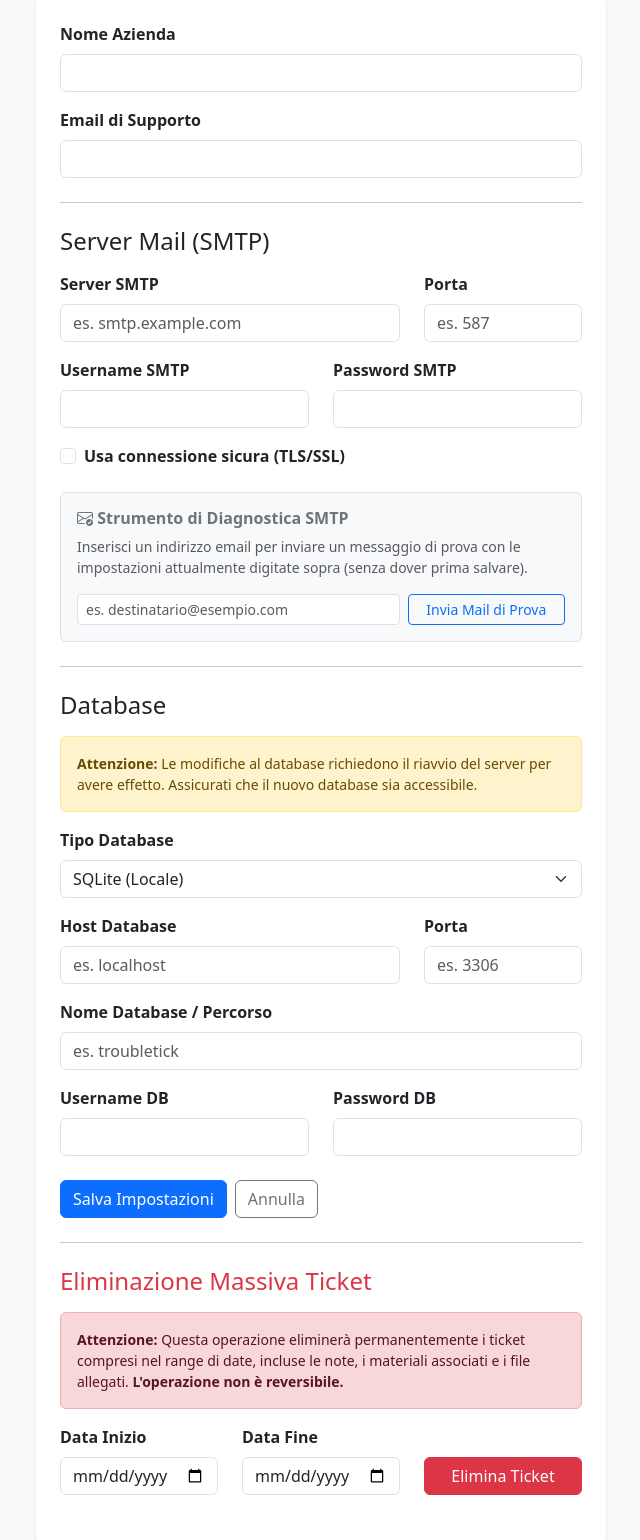
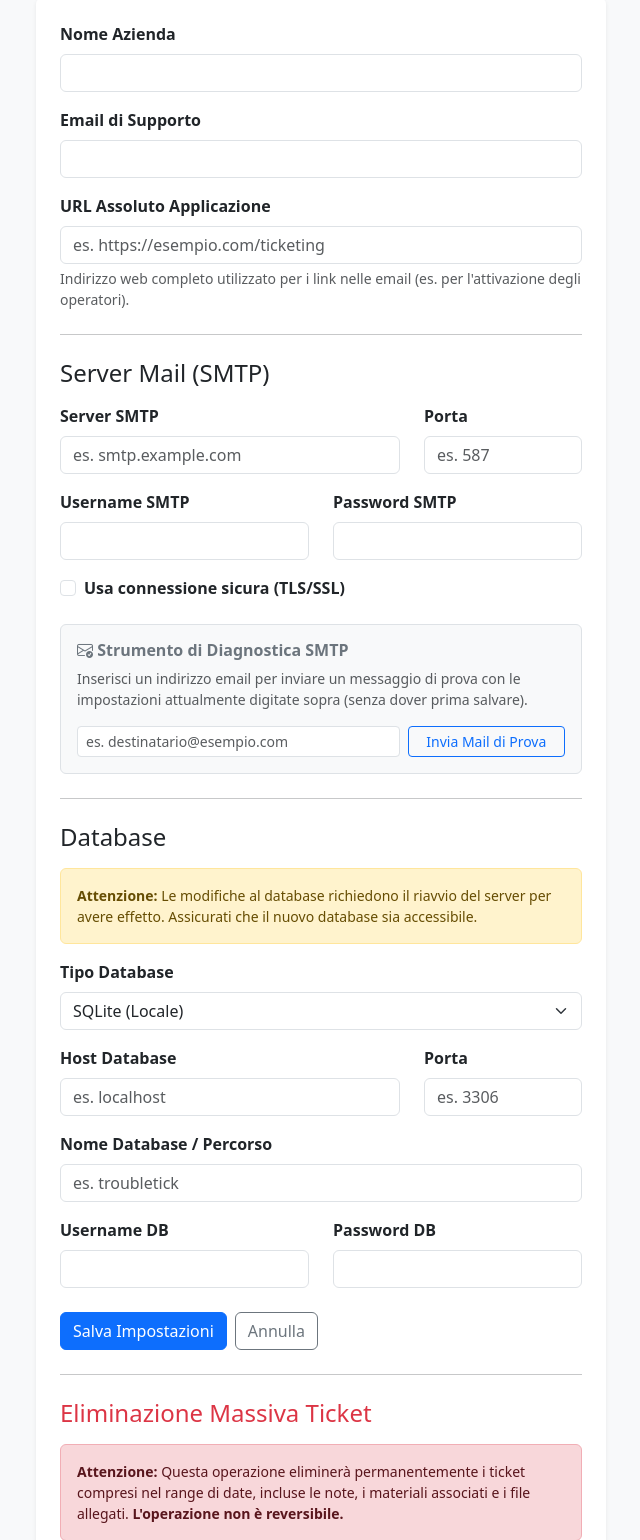
Before and after one commit to sscriboni/ticketing, a FastAPI app: template troubletick_standalone_windows_v7_4_sqlite/app/templates/admin_impostazioni.html in a window 1280 px wide. Shown: the part 167-1707 px from the top of the page, without its empty margins (319-959 px from the left). Run offline with FastAPI, Linux system fonts and the light colour scheme; the template is opened without the code that fills it, so the values that code supplies are empty.

Commit message:
url applicazione

```diff
--- a/troubletick_standalone_windows_v7_4_sqlite/app/config.json
+++ b/troubletick_standalone_windows_v7_4_sqlite/app/config.json
@@ -17,5 +17,6 @@
   "db_port": "",
   "db_name": "",
   "db_user": "",
-  "db_password": ""
+  "db_password": "",
+  "app_url": ""
 }
--- a/troubletick_standalone_windows_v7_4_sqlite/app/config_esempio.json
+++ b/troubletick_standalone_windows_v7_4_sqlite/app/config_esempio.json
@@ -17,5 +17,6 @@
   "db_port": "",
   "db_name": "",
   "db_user": "",
-  "db_password": ""
+  "db_password": "",
+  "app_url": ""
 }
--- a/troubletick_standalone_windows_v7_4_sqlite/app/main.py
+++ b/troubletick_standalone_windows_v7_4_sqlite/app/main.py
@@ -1381,6 +1381,7 @@ def admin_impostazioni(r: Request):
 def save_impostazioni(r: Request,
                       company_name: str = Form(...),
                       helpdesk_email: str = Form(...),
+                      app_url: str = Form(""),
                       smtp_server: str = Form(""),
                       smtp_port: str = Form(""),
                       smtp_user: str = Form(""),
@@ -1398,6 +1399,7 @@ def save_impostazioni(r: Request,
 
     CFG["company_name"] = company_name
     CFG["helpdesk_email"] = helpdesk_email
+    CFG["app_url"] = app_url.strip()
 
     CFG["smtp_server"] = smtp_server
     CFG["smtp_port"] = int(smtp_port) if smtp_port.isdigit() else (587 if smtp_server else "")
@@ -2466,7 +2468,10 @@ def edit_operatore(r: Request, user_id: int, background_tasks: BackgroundTasks,
 
         if attivo == 1 and op_prev and op_prev["attivo"] == 0 and op_prev["email"]:
             subject = f"[{CFG.get('company_name', 'Helpdesk')}] Account Attivato"
-            login_url = f"{r.base_url}login"
+            base_url = CFG.get("app_url", "").strip() or str(r.base_url)
+            if not base_url.endswith("/"):
+                base_url += "/"
+            login_url = f"{base_url}login"
             body = templates.get_template("email_operatore_attivo.html").render({
                 "cfg": CFG,
                 "nome": nome,
@@ -2491,7 +2496,10 @@ def toggle_operatore(r: Request, user_id: int, background_tasks: BackgroundTasks
 
             if new_status == 1 and op["attivo"] == 0 and op["email"]:
                 subject = f"[{CFG.get('company_name', 'Helpdesk')}] Account Attivato"
-                login_url = f"{r.base_url}login"
+                base_url = CFG.get("app_url", "").strip() or str(r.base_url)
+                if not base_url.endswith("/"):
+                    base_url += "/"
+                login_url = f"{base_url}login"
                 body = templates.get_template("email_operatore_attivo.html").render({
                     "cfg": CFG,
                     "nome": op["nome"],
--- a/troubletick_standalone_windows_v7_4_sqlite/app/templates/admin_impostazioni.html
+++ b/troubletick_standalone_windows_v7_4_sqlite/app/templates/admin_impostazioni.html
@@ -27,9 +27,14 @@
                     <label class="form-label fw-bold">Nome Azienda</label>
                     <input type="text" name="company_name" class="form-control" value="{{ cfg.company_name }}" required>
                 </div>
-                <div class="mb-4">
+                <div class="mb-3">
                     <label class="form-label fw-bold">Email di Supporto</label>
                     <input type="email" name="helpdesk_email" class="form-control" value="{{ cfg.helpdesk_email }}" required>
+                </div>
+                <div class="mb-4">
+                    <label class="form-label fw-bold">URL Assoluto Applicazione</label>
+                    <input type="url" name="app_url" class="form-control" value="{{ cfg.app_url or '' }}" placeholder="es. https://esempio.com/ticketing">
+                    <div class="form-text text-muted">Indirizzo web completo utilizzato per i link nelle email (es. per l'attivazione degli operatori).</div>
                 </div>
 
                 <hr class="my-4">
```
